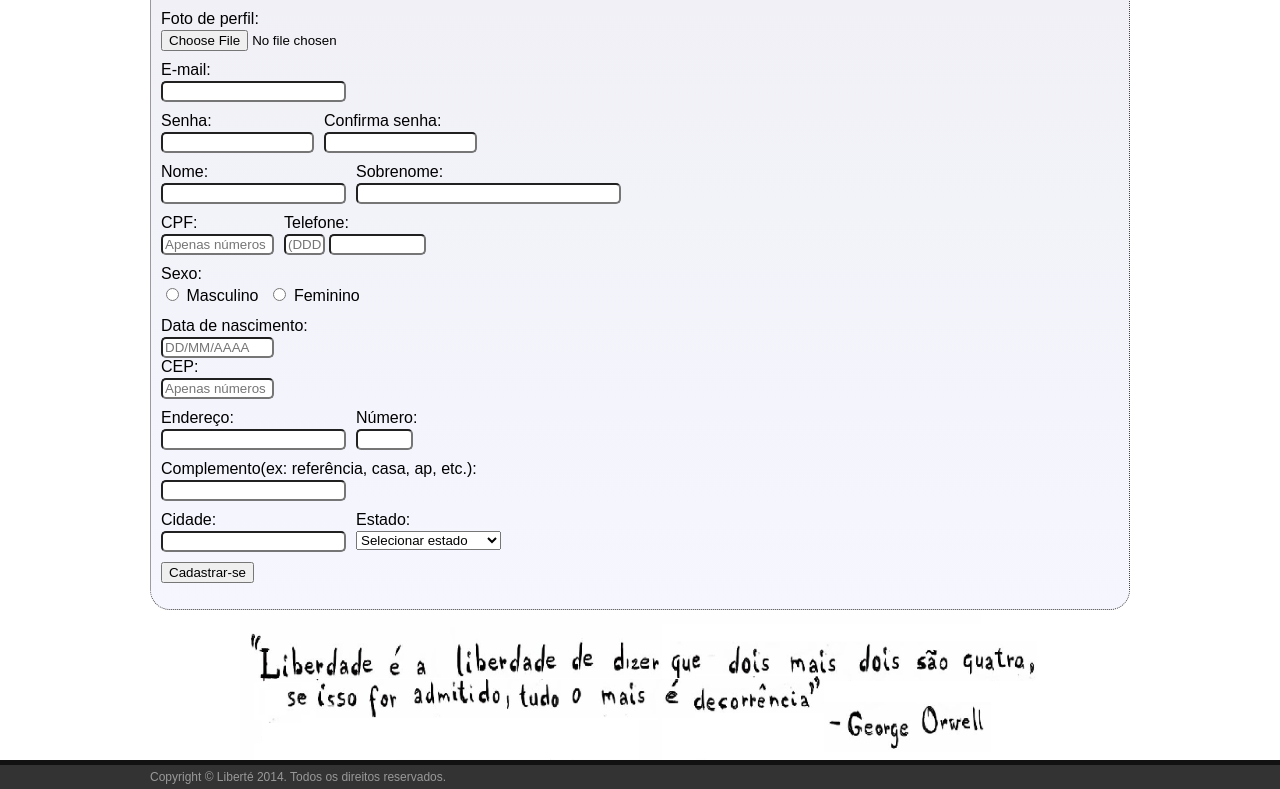
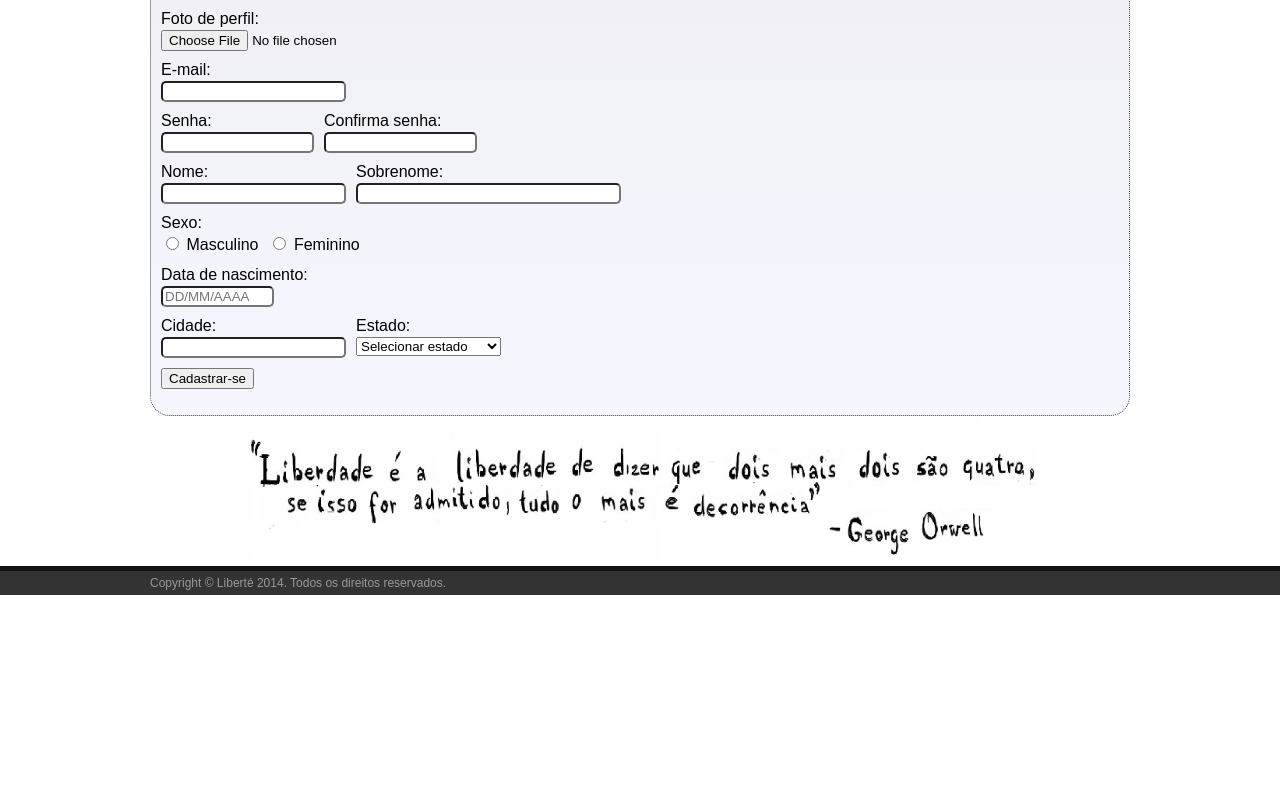
Before and after one commit to YgorSilva/Liberte, a PHP site: page /cadastro.php in a window 1280 px wide. Shown: the part 352-1141 px from the top of the page. After the commit the page ends 947 px from the top, so only its background shows below. Run offline with PHP 8.4, Linux system fonts and the light colour scheme.

Commit message:
Correção do formulário pra cadastro,

```diff
--- a/cadastro.php
+++ b/cadastro.php
@@ -6,36 +6,7 @@
 		<link rel="stylesheet" type="text/css" href="style/cadastro.css"/>
 	</head>
 	<body>
-		<header>
-			<div id="top">
-				<div class="content">
-					<div class="logo" style="background: url('images/logo.jpg'); background-size: 100% 100%;">
-					</div>
-					<div class="login">
-						<form method="POST" action="liberte.php?cadastro=true">
-							<input type="text" size="20" placeholder="E-mail" name="email"></br>
-							<input type="password" size="20" placeholder="Senha" name="senha"></br>
-							<a href="cadastro.php"><input type="button" class="login_btn" value="Cadastrar-se"/></a>
-							<input type="submit" class="login_btn" value="Entrar">
-						</form>
-					</div>
-				</div>
-			</div><!-- end-header -->
-			<div id="nav">
-				<div class="content">
-				<div id="bar"></div>
-					<ul>
-						<li><a class="menun" onmouseover="move(0);" href="#">Início</a></li>
-						<li><a class="menun" onmouseover="move(1);" href="#">Mundo</a></li>
-						<li><a class="menun" onmouseover="move(2);" href="#">Ciência</a></li>
-						<li><a class="menun" onmouseover="move(3);" href="#">Tecnologia</a></li>
-						<li><a class="menun" onmouseover="move(4);" href="#">Arte</a></li>
-						<li><a class="menun" onmouseover="move(5);" href="#">Entretenimento</a></li>
-						<li><a class="menun" onmouseover="move(6);" href="#">Política</a></li>
-					</ul>
-				</div>
-			</div><!-- end-nav -->
-		</header>
+		<?php include "template/header.php"; ?>
 		<div id="inner-content">
 			<div class="form-content header">
 				<h2>Cadastro</h2>
@@ -80,18 +51,6 @@
 							<div class="clear"></div>
 						</li>
 						<li>
-							<div>
-								<label for="cpf">CPF:</label>
-								<input type="text" size="11" maxlength="11" placeholder="Apenas números" name="cpf"/>
-							</div>
-							<div>
-								<label for="tel">Telefone:</label>
-								<input type="text" size="2" maxlength="2" name="ddd" placeholder="(DDD)"/>
-								<input type="text" size="9" maxlength="9" name="tel"/>
-							</div>
-							<div class="clear"></div>
-						</li>
-						<li>
 							<label>Sexo:</label>
 							<div>
 								<label for="masc">
@@ -111,29 +70,6 @@
 							<div>
 								<label for="dt_nasc">Data de nascimento:</label>
 								<input type="text" size="11" maxlength="12" placeholder="DD/MM/AAAA" name="dt_nasc"/>
-							</div>
-							<div class="clear"></div>
-							<div>
-								<label for="cep">CEP:</label>
-								<input type="text" size="11" maxlength="8" placeholder="Apenas números" name="cep"/>
-							</div>
-							<div class="clear"></div>
-						</li>
-						<li>
-							<div>
-								<label for="end">Endereço:</label>
-								<input type="text" size="20" maxlength="40" name="end"/>
-							</div>
-							<div>
-								<label for="num">Número:</label>
-								<input type="text" size="4" maxlength="8" name="num"/>
-							</div>
-							<div class="clear"></div>
-						</li>
-						<li>
-							<div>
-								<label for="comp">Complemento(ex: referência, casa, ap, etc.):</label>
-								<input type="text" size="20" maxlength="50" name="comp"/>
 							</div>
 							<div class="clear"></div>
 						</li>
```
